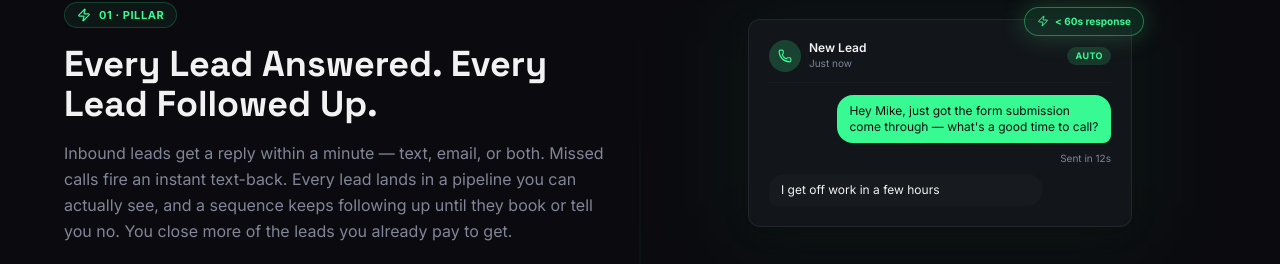
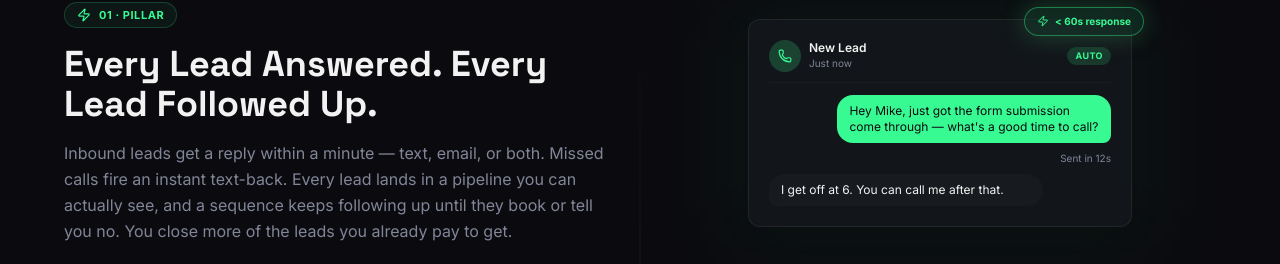
Before and after one commit to jcdammert/scale-mint, a Next.js app: page / in a window 1280 px wide. Shown: the part 831-1095 px from the top of the page. Built offline with nearby package versions, Linux system fonts and the light colour scheme.

Commit message:
Pillar 01 mockup: update Mike's reply
Co-Authored-By: Claude Sonnet 4.6 <noreply@anthropic.com>

```diff
--- a/src/components/ServicesSection.tsx
+++ b/src/components/ServicesSection.tsx
@@ -105,7 +105,7 @@ function PillarVisual({ idx }: { idx: number }) {
             </div>
             <div className="text-[10px] text-muted-foreground text-right">Sent in 12s</div>
             <div className="max-w-[80%] rounded-2xl rounded-bl-sm bg-secondary/40 px-3 py-2 text-xs text-foreground">
-              I get off work in a few hours
+              I get off at 6. You can call me after that.
             </div>
           </div>
         </div>
```
